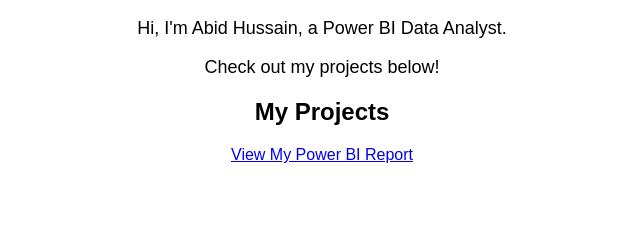
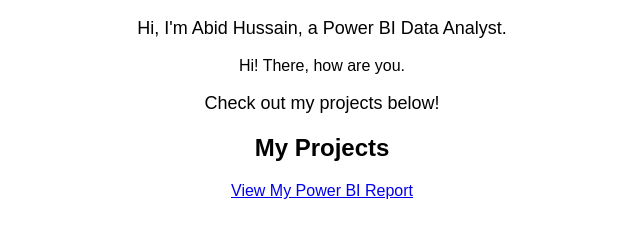
Before and after one commit to MalikAbidHussain/AbidHussain, a plain HTML site: page index.html in a window 1280 px wide. Shown: the part 90-328 px from the top of the page, without its empty margins (318-958 px from the left). Drawn offline with Linux system fonts and the light colour scheme.

Commit message:
Update index.html

```diff
--- a/index.html
+++ b/index.html
@@ -14,6 +14,7 @@
 <body>
     <h1>Welcome to My Portfolio</h1>
     <p>Hi, I'm Abid Hussain, a Power BI Data Analyst.</p>
+    Hi! There, how are you.
     <p>Check out my projects below!</p>
     <h2>My Projects</h2>
    <a href="https://app.powerbi.com/reportEmbed?reportId=27a4a535-6f09-4167-80d8-a0e2ab342ad7&autoAuth=true&ctid=f5d06bbd-e546-4ac6-851a-0aa493170422" target="_blank">View My Power BI Report</a>
```
